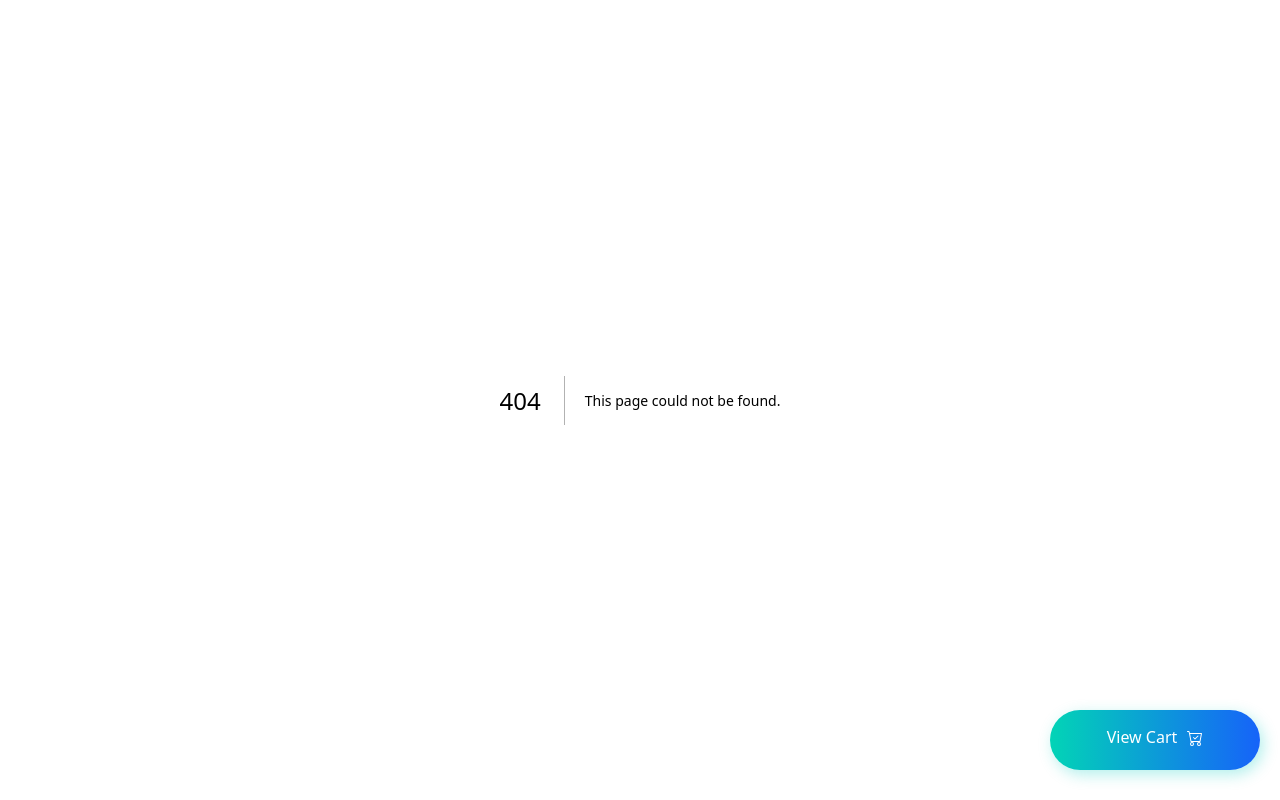
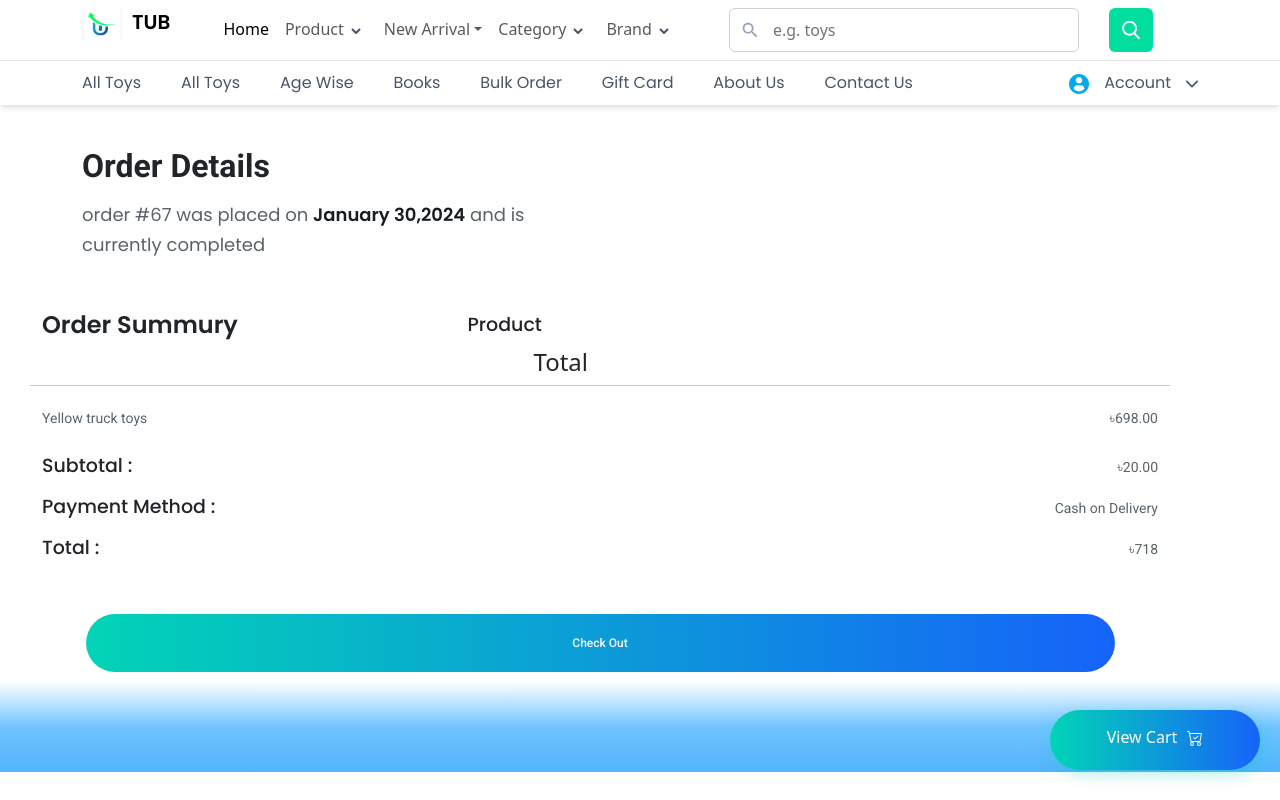
Before and after one commit to BishalAshiq/tub-commerce, a Next.js app: page /orderDetails in a window 1280 px wide. Before the commit this address had no page. Shown: the top 800 px of the page. Built offline with nearby package versions, Linux system fonts and the light colour scheme; a web font is replaced by a local one.

Commit message:
Account settings Done

```diff
--- /dev/null
+++ b/src/app/orderDetails/page.jsx
@@ -0,0 +1,85 @@
+import Footer from "@/component/Footer/Footer";
+import Navbar from "@/component/Navbar/Navbar";
+import React from "react";
+
+const Page = () => {
+  return (
+    <div>
+      <div>
+        <Navbar />
+      </div>
+
+      <div className=" order-details-div">
+        <div className="container">
+          <h2 className="ord-tag">Order Details</h2>
+          <p className="ord-textP">
+            order #67 was placed on <span className="ord-textPp">January 30,2024</span> and is currently completed
+          </p>
+        </div>
+
+        <div className=" container full-order-div">
+          <div className="row">
+            <h5 className="od-Sum-tags">Order Summury</h5>
+            <div className="col-12 col-sm-12 col-md-6 col-lg-6 col-xl-6">
+              <h4 className="od-textinside">Product</h4>
+            </div>
+            <div className="col-12 col-sm-12 col-md-6 col-lg-6 col-xl-6">
+              <div className="ord-details-right-side-text">
+                <h4>Total</h4>
+              </div>
+            </div>
+            <hr />
+
+            <div className="col-12 col-sm-12 col-md-6 col-lg-6 col-xl-6">
+              <p className="opacity-texts">Yellow truck toys </p>
+            </div>
+            <div className="col-12 col-sm-12 col-md-6 col-lg-6 col-xl-6">
+              <div className="ord-details-right-side-text">
+                <p className="opacity-texts">৳698.00</p>
+              </div>
+            </div>
+
+            <div className="col-12 col-sm-12 col-md-6 col-lg-6 col-xl-6">
+              <h4 className="od-textinside">Subtotal :</h4>
+            </div>
+            <div className="col-12 col-sm-12 col-md-6 col-lg-6 col-xl-6">
+              <div className="ord-details-right-side-text">
+                <h4 className="opacity-texts">৳20.00</h4>
+              </div>
+            </div>
+
+            <div className="col-12 col-sm-12 col-md-6 col-lg-6 col-xl-6">
+              <h4 className="od-textinside">Payment Method :</h4>
+            </div>
+            <div className="col-12 col-sm-12 col-md-6 col-lg-6 col-xl-6">
+              <div className="ord-details-right-side-text">
+                <h4 className="opacity-texts">Cash on Delivery</h4>
+              </div>
+            </div>
+
+            <div className="col-12 col-sm-12 col-md-6 col-lg-6 col-xl-6">
+              <h4 className="od-textinside">Total :</h4>
+            </div>
+            <div className="col-12 col-sm-12 col-md-6 col-lg-6 col-xl-6">
+              <div className="ord-details-right-side-text">
+                <h4 className="opacity-texts">৳718</h4>
+              </div>
+            </div>
+
+            <div className="col-12 col-sm-12 col-md-12 col-lg-12 col-xl-12">
+              <div className="checkout-btn-order-div">
+                <button className="checkout-btn-order">Check Out</button>
+              </div>
+            </div>
+          </div>
+        </div>
+      </div>
+
+      <div>
+        <Footer/>
+      </div>
+    </div>
+  );
+};
+
+export default Page;
--- a/src/assets/css/customerdashboard.css
+++ b/src/assets/css/customerdashboard.css
@@ -357,6 +357,137 @@
 .Account-Settings-full-div {
   margin: 120px 0 0 0;
 }
+
+/* ---- Order Details ------ */
+.order-details-div {
+  background: linear-gradient(
+    to bottom,
+    white,
+    white,
+    white,
+    white,
+    white,
+    white,
+    white,
+    white,
+    white,
+    white,
+    white,
+    white,
+    white,
+    #70c4ff,
+    #51b4fa
+  );
+  margin: 140px 0 100px 0;
+  padding: 0 0 80px 0;
+}
+.ord-details-right-side-text {
+  display: flex;
+  justify-content: end;
+  align-items: center;
+  text-align: center;
+}
+.full-order-div{
+  margin: 50px 30px 20px 30px;
+}
+.ord-tag {
+  /* //styleName: H2; */
+  font-family: "Roboto", sans-serif;
+  font-size: 32px;
+  font-weight: 600;
+  line-height: 52px;
+  letter-spacing: 0em;
+  text-align: left;
+}
+.ord-textP {
+  width: 470px;
+  height: 60px;
+  top: 253px;
+  left: 135px;
+
+  font-family: "Poppins", sans-serif;
+  font-size: 18px;
+  font-weight: 400;
+  line-height: 30px;
+  letter-spacing: 0em;
+  text-align: left;
+  color: rgba(89, 99, 106, 1);
+
+  /* //styleName: body; */
+}
+.ord-textPp {
+  font-family: "Poppins", sans-serif;
+  font-size: 18px;
+  font-weight: 600;
+  line-height: 30px;
+  letter-spacing: 0em;
+  text-align: left;
+  color: rgba(23, 29, 34, 1);
+}
+
+.od-Sum-tags {
+  width: 425.5px;
+  height: 30px;
+  top: 400px;
+  left: 206px;
+  font-family: "Poppins", sans-serif;
+  font-size: 24px;
+  font-weight: 600;
+  line-height: 29px;
+  letter-spacing: 0em;
+  text-align: left;
+}
+.od-textinside {
+  font-family: "Poppins", sans-serif;
+  font-size: 19px;
+  font-weight: 500;
+  line-height: 29px;
+  letter-spacing: 0em;
+  text-align: left;
+  width: 388.35px;
+  height: 30px;
+  top: 445.56px;
+  left: 206px;
+}
+
+.checkout-btn-order-div{
+  margin: 40px 0 0 0;
+  display: flex;
+  justify-content: center;
+  align-items: center;
+}
+.checkout-btn-order{
+  width: 1029px;
+height: 58.17px;
+top: 706.35px;
+left: 206px;
+border-radius: 29.08px;
+border-radius: 30px;
+
+  border-radius: 30px;
+  background: var(--button, linear-gradient(90deg, #02d4b6 0%, #1663f9 100%));
+  color: var(--Texts-White, #fff);
+  text-align: center;
+  font-family: "Roboto", sans-serif;
+  font-size: 12px;
+  font-style: normal;
+  font-weight: 500;
+  line-height: 30px; /* 166.667% */
+  border: none;
+  padding: 10px 15px;
+}
+.opacity-texts{
+
+font-family: "Roboto", sans-serif;
+font-size: 14px;
+font-weight: 400;
+line-height: 33px;
+letter-spacing: 0em;
+text-align: left;
+color: rgba(89, 99, 106, 1);
+
+}
+
 @media only screen and (max-width: 1366px) {
   .individiual-info-card-div {
     /* margin: 120px 0 0 0; */
```
